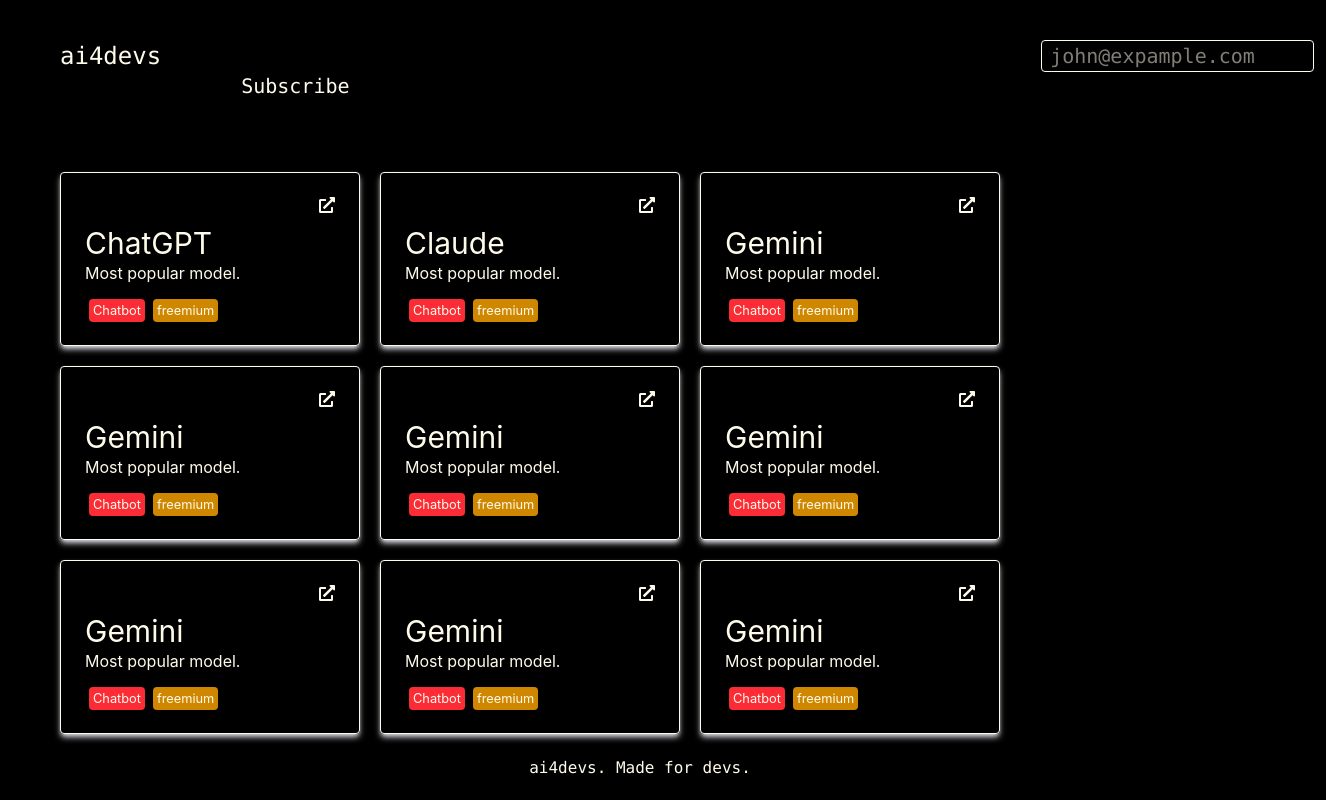
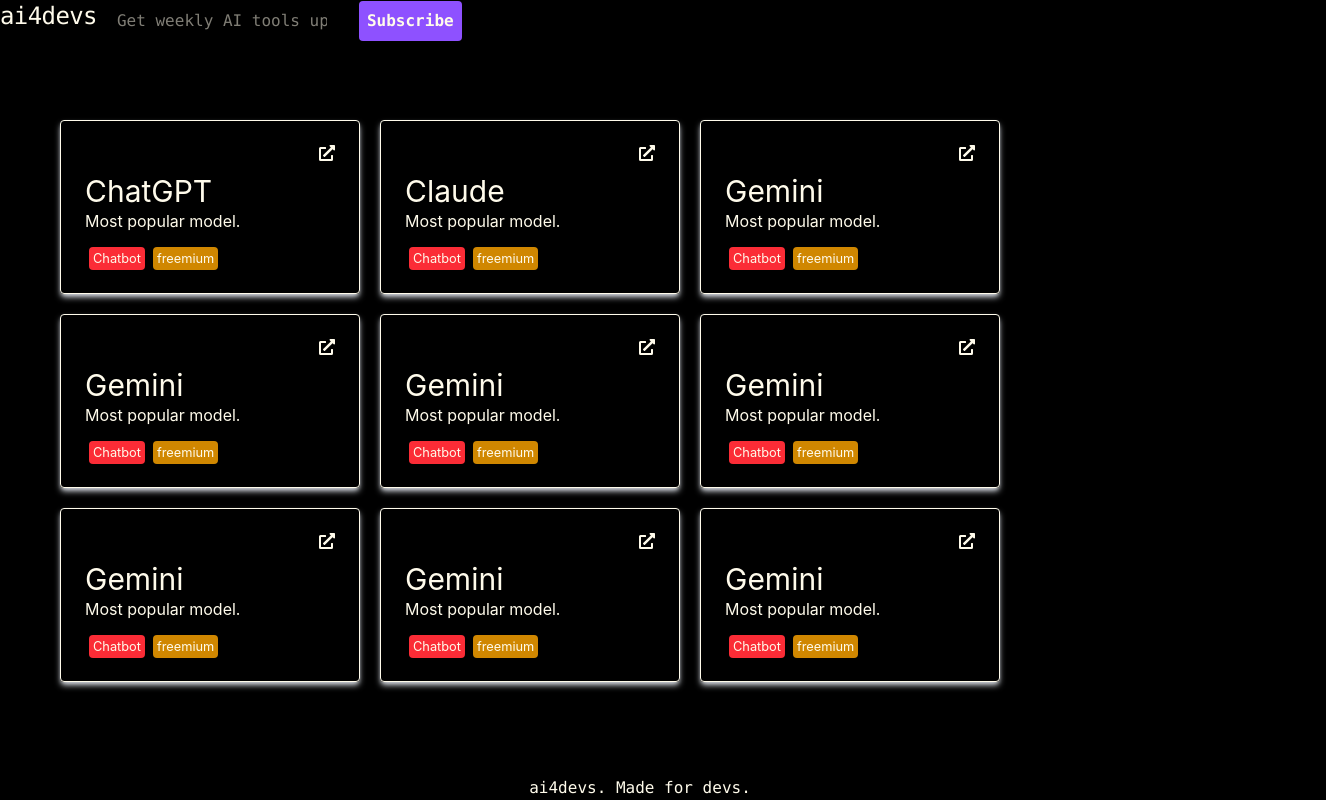
Before and after one commit to MohamedWazeemJassir/ai4devs, a React (Vite) app: page / in a window 1280 px wide. Shown: the whole page, 1326 px wide, since content can reach past the window. Built offline with nearby package versions, Linux system fonts and the light colour scheme.

Commit message:
style header button

```diff
--- a/src/components/Footer.jsx
+++ b/src/components/Footer.jsx
@@ -2,7 +2,9 @@
 
 function Footer() {
   return (
-    <div className="fixed bottom-5 left-0 w-full text-center font-mono">ai4devs. Made for devs.</div>
+    <div className="absolute bottom-0 left-0 w-full text-center font-mono">
+      ai4devs. Made for devs.
+    </div>
   );
 }
 
--- a/src/components/Header.jsx
+++ b/src/components/Header.jsx
@@ -1,21 +1,28 @@
 function Header() {
   return (
-    <header className="flex h-15 mb-18 pt-5 font-mono">
-      <a href="/" className="text-2xl ml-15 mt-5">
+    <header className="sticky flex font-mono h-20">
+      <a
+        href="/"
+        className="text-2xl font-medium tracking-tight hover:text-violet-500"
+      >
         ai4devs
       </a>
-      <nav className="pl-20 pt-5 pb-3 text-xl">
+
+      <form action="">
         <input
-          type="text"
-          name=""
-          id=""
-          className="border rounded border-amber-50 p-2 h-8 mr-3 ml-200"
-          placeholder="john@expample.com"
+          type="email"
+          name="email"
+          id="email"
+          className="rounded px-5 h-10 focus:border-sky-500 disabled:border-gray-200"
+          placeholder="Get weekly AI tools updates"
         />
-        <button type="submit" className="">
+        <button
+          type="submit"
+          className="rounded font-semibold bg-violet-500 ml-3 p-2 hover:bg-violet-800"
+        >
           Subscribe
         </button>
-      </nav>
+      </form>
     </header>
   );
 }
```
